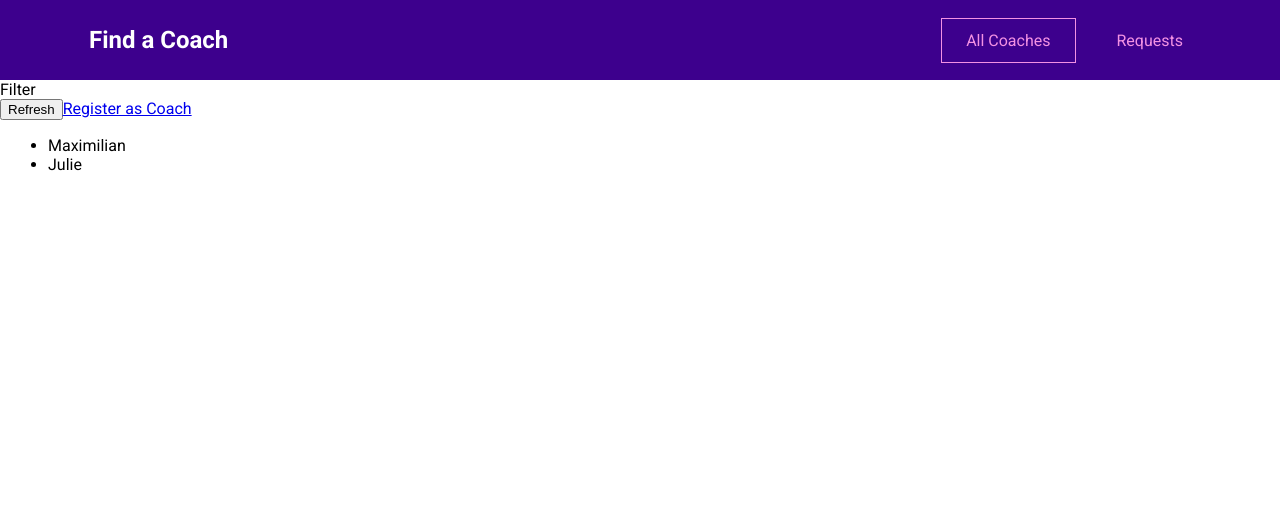
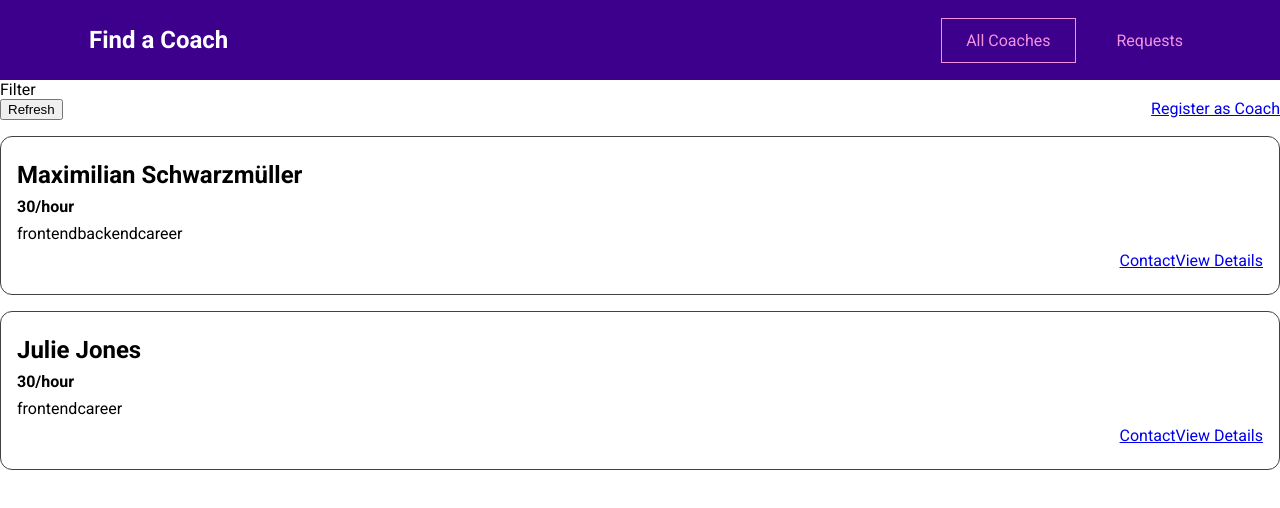
Before and after one commit to Peter-Labib/find-coach, a Vue app: page /coaches in a window 1280 px wide. Shown: the top 508 px of the page. Built offline with nearby package versions, Linux system fonts and the light colour scheme.

Commit message:
add coachItem component

```diff
--- /dev/null
+++ b/src/components/coaches/CoachItem.vue
@@ -0,0 +1,79 @@
+<template>
+  <li>
+    <h3>{{ fullName }}</h3>
+    <h4>{{ rate }}/hour</h4>
+    <div>
+      <span
+        v-for="area in areas"
+        :key="area"
+      >
+        {{ area }}
+      </span>
+    </div>
+    <div class="actions">
+      <RouterLink :to="coachContactLink">Contact</RouterLink>
+      <RouterLink :to="coachLink">View Details</RouterLink>
+    </div>
+  </li>
+</template>
+
+<script>
+export default {
+  props: {
+    id: {
+      type: String,
+      reuired: true
+    },
+    firstName: {
+      type: String
+    },
+    lastName: {
+      type: String
+    },
+    rate: {
+      type: Number
+    },
+    areas: {
+      type: Array
+    }
+  },
+  computed: {
+    fullName() {
+      return `${this.firstName} ${this.lastName}`
+    },
+    coachContactLink() {
+      return `${this.$route.path}/${this.id}/contact`
+    },
+    coachLink() {
+      return `${this.$route.path}/${this.id}`
+    }
+  }
+}
+</script>
+
+<style scoped>
+li {
+  margin: 1rem 0;
+  border: 1px solid #424242;
+  border-radius: 12px;
+  padding: 1rem;
+}
+
+h3 {
+  font-size: 1.5rem;
+}
+
+h3,
+h4 {
+  margin: 0.5rem 0;
+}
+
+div {
+  margin: 0.5rem 0;
+}
+
+.actions {
+  display: flex;
+  justify-content: flex-end;
+}
+</style>
--- a/src/views/coaches/CoachList.vue
+++ b/src/views/coaches/CoachList.vue
@@ -6,19 +6,29 @@
       <RouterLink to="/register">Register as Coach</RouterLink>
     </div>
     <ul v-if="hasCoaches">
-      <li
+      <CoachItem
         v-for="coach in filterdCoaches"
         :key="coach.id"
+        :id="coach.id"
+        :firstName="coach.firstName"
+        :lastName="coach.lastName"
+        :areas="coach.areas"
+        :description="coach.description"
+        :rate="coach.hourlyRate"
       >
         {{ coach.firstName }}
-      </li>
+      </CoachItem>
     </ul>
     <h3 v-else>has no coaches</h3>
   </section>
 </template>
 
 <script>
+  import CoachItem from '../../components/coaches/CoachItem.vue';
 export default {
+  components:{
+    CoachItem
+  },
   computed: {
     filterdCoaches() {
       return this.$store.getters['coaches/coachesList']
@@ -29,3 +39,16 @@
   }
 }
 </script>
+
+<style scoped>
+ul {
+  list-style: none;
+  margin: 0;
+  padding: 0;
+}
+
+.controls {
+  display: flex;
+  justify-content: space-between;
+}
+</style>
```
